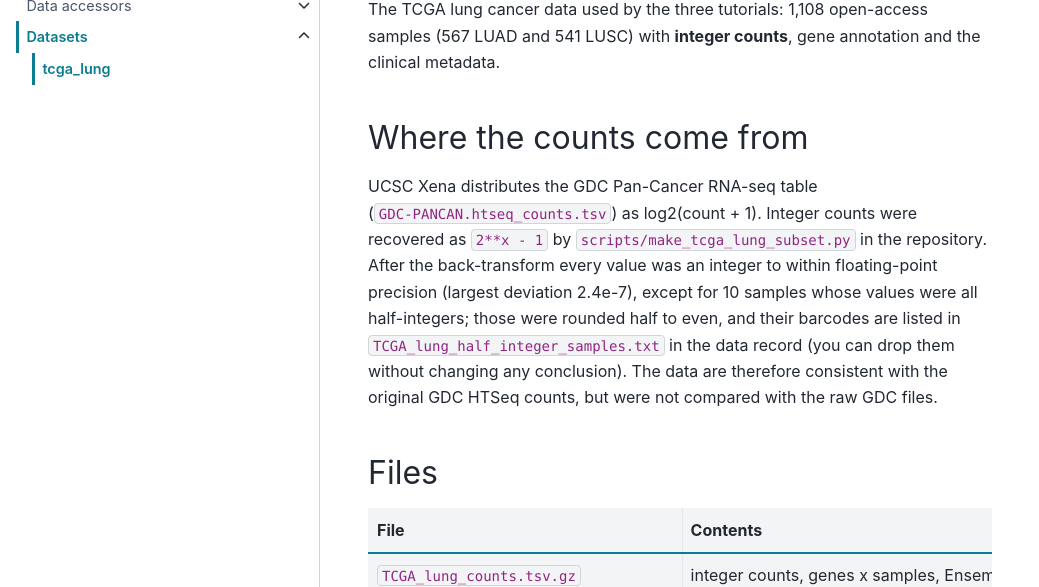
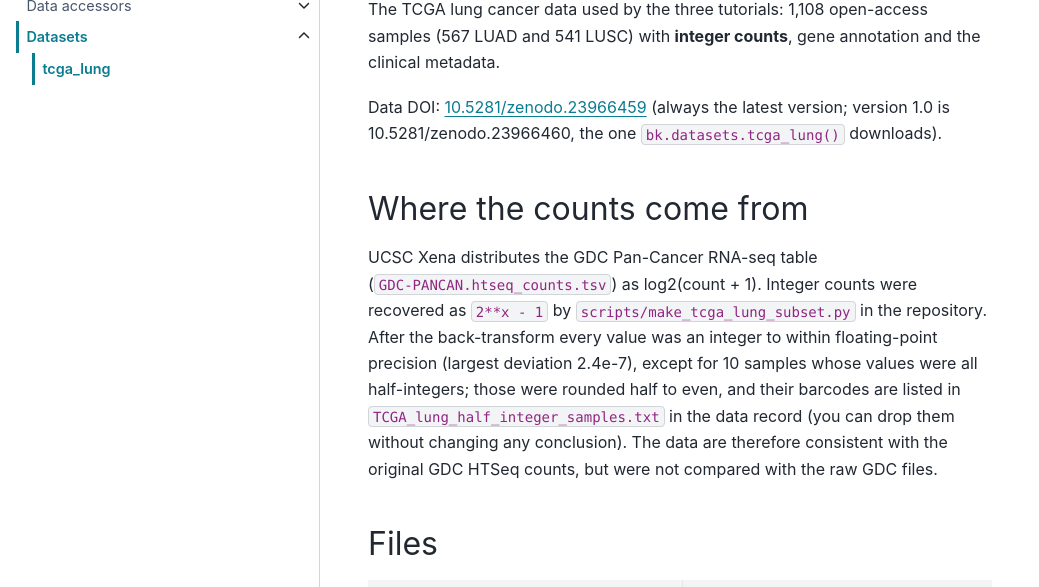
Before and after one commit to malumbres/BULLKpy, a Sphinx documentation site: the page built from docs/api/datasets/tcga_lung.md, in a window 1280 px wide and 900 px high, cut to the strip 313-900 px from the top of the window. Shown: the whole strip, without its empty margins (0-1039 px from the left). Built offline with Sphinx 7.4.7 and the PyData theme 0.15.4, drawn with Linux system fonts in a browser that asks for light colours; pages that are not in the unit, such as notebooks, are missing from menus.

Commit message:
Point bk.datasets at the published Zenodo record
The TCGA lung tutorial data are published as 10.5281/zenodo.23966459 (concept DOI); version 1.0 is
record 23966460, which is what tcga_lung() downloads so the pinned checksums stay valid. The
real download, checksum verification and cache were tested against the live record.

Co-Authored-By: Claude Sonnet 5.5 <noreply@anthropic.com>

```diff
--- a/docs/api/datasets/tcga_lung.md
+++ b/docs/api/datasets/tcga_lung.md
@@ -6,6 +6,9 @@
 
 The TCGA lung cancer data used by the three tutorials: 1,108 open-access samples (567 LUAD and 541 LUSC) with
 **integer counts**, gene annotation and the clinical metadata.
+
+Data DOI: [10.5281/zenodo.23966459](https://doi.org/10.5281/zenodo.23966459) (always the latest version; version 1.0 is
+10.5281/zenodo.23966460, the one `bk.datasets.tcga_lung()` downloads).
 
 ## Where the counts come from
 
```
Also changed, not shown: CHANGELOG.md (+2 -1 lines), README.md (+3 -1 lines), 3 other files.
